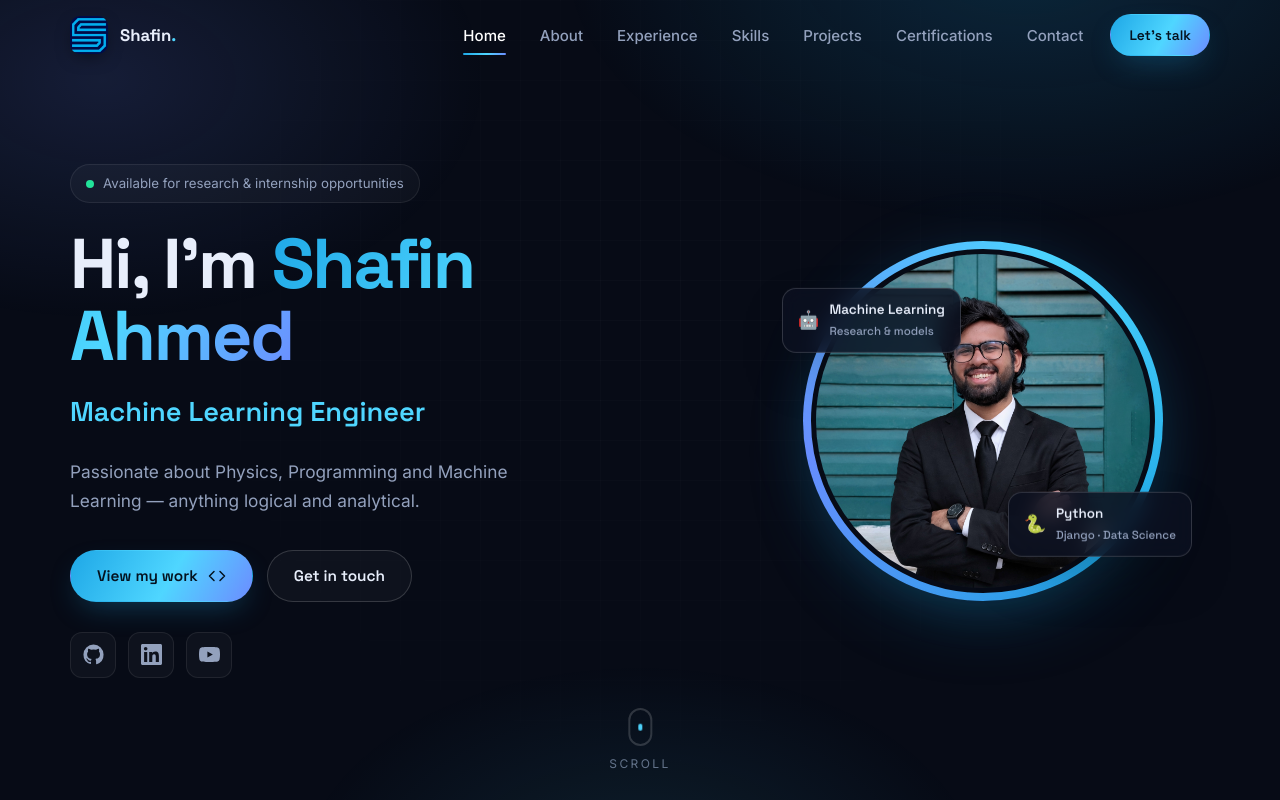
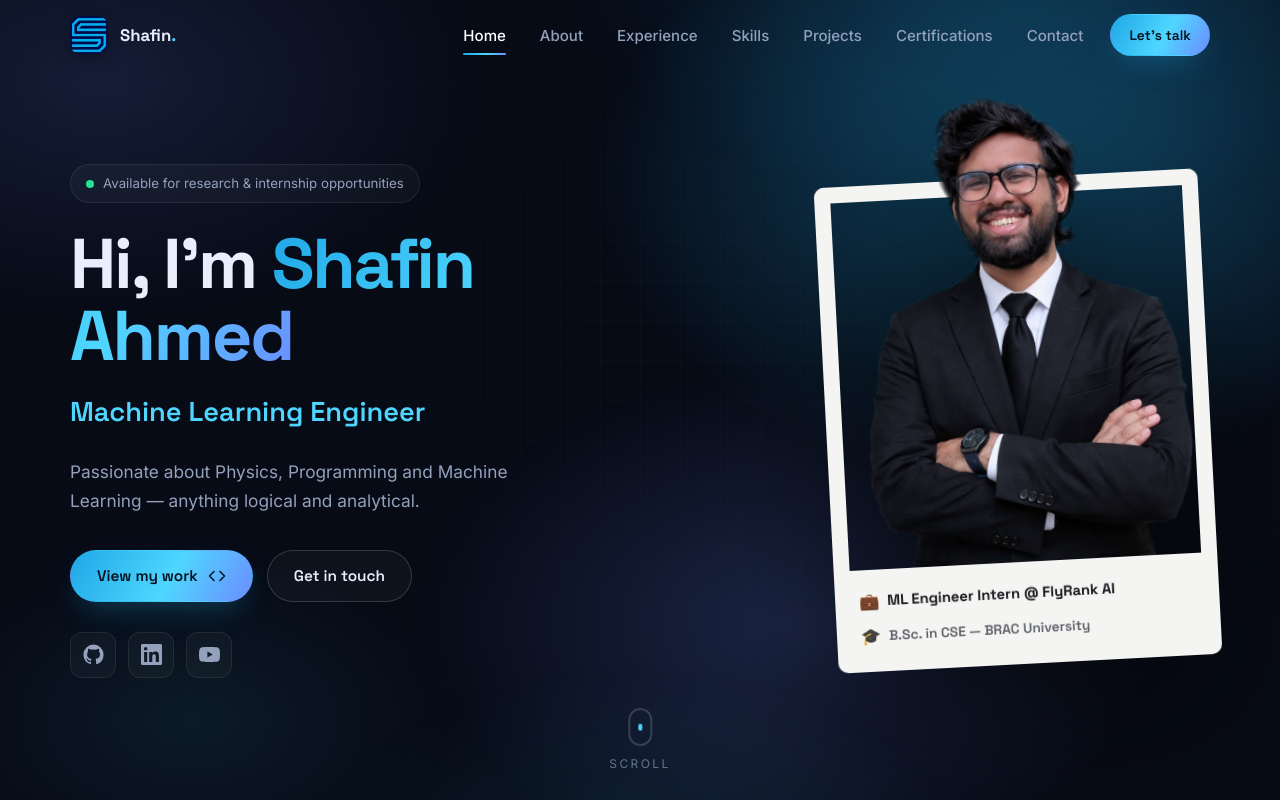
Before and after one commit to anothershafin/anothershafin.github.io, a plain HTML site: page index.html in a window 1280 px wide. Shown: the top 800 px of the page. Drawn offline with Linux system fonts and the light colour scheme.

Commit message:
Redesign hero with polaroid-style portrait
Replace the circular photo ring with a tilted polaroid card using a
transparent cutout image. Caption now pulls live from ABOUT.facts in
data.js instead of being hardcoded, keeping it in sync with the About
section.

```diff
--- a/assets/css/styles.css
+++ b/assets/css/styles.css
@@ -173,8 +173,15 @@ ul { list-style: none; }
 .progress { position: fixed; top: 0; left: 0; height: 3px; width: 0%; z-index: 200; background: var(--accent-grad); box-shadow: 0 0 12px var(--accent-glow); transition: width 0.1s linear; }
 
 /* ---------- Hero ---------- */
-.hero { min-height: 100vh; display: flex; align-items: center; padding-top: calc(var(--nav-h) + 30px); padding-bottom: 60px; position: relative; }
-.hero-grid { display: grid; grid-template-columns: 1.25fr 0.9fr; gap: 56px; align-items: center; width: 100%; }
+.hero { min-height: 100vh; display: flex; align-items: center; padding-top: calc(var(--nav-h) + 30px); padding-bottom: 60px; position: relative; overflow: hidden; }
+.hero-glow {
+  position: absolute; inset: 0; z-index: 0;
+  background:
+    radial-gradient(52% 58% at 80% 22%, rgba(30,167,230,0.38), transparent 65%),
+    radial-gradient(42% 45% at 62% 78%, rgba(108,140,255,0.20), transparent 70%),
+    radial-gradient(30% 30% at 15% 90%, rgba(79,214,255,0.08), transparent 70%);
+}
+.hero-grid { position: relative; z-index: 2; display: grid; grid-template-columns: 1.25fr 0.9fr; gap: 56px; align-items: center; }
 
 .hero-badge {
   display: inline-flex; align-items: center; gap: 9px;
@@ -204,32 +211,26 @@ ul { list-style: none; }
 .social-btn:hover { color: #fff; border-color: var(--accent); transform: translateY(-4px); background: rgba(30,167,230,0.1); box-shadow: 0 12px 24px -12px var(--accent-glow); }
 .social-btn svg { width: 21px; height: 21px; }
 
-/* Hero portrait */
-.hero-photo { justify-self: center; position: relative; }
-.hero-photo .ring {
-  position: relative; width: min(360px, 74vw); aspect-ratio: 1; border-radius: 50%;
-  padding: 8px; background: conic-gradient(from 140deg, var(--accent), var(--accent-3), var(--accent-2), var(--accent));
-  box-shadow: 0 30px 80px -30px var(--accent-glow);
+/* Hero portrait — polaroid */
+.hero-photo { justify-self: end; position: relative; }
+@keyframes floaty { 50% { transform: translateY(-16px); } }
+.polaroid {
+  width: min(30vw, 420px); margin-left: auto; transform: rotate(-3deg);
+  filter: drop-shadow(0 40px 70px rgba(0,0,0,0.6));
   animation: floaty 7s ease-in-out infinite;
 }
-.hero-photo .ring::before {
-  content: ""; position: absolute; inset: -30px; border-radius: 50%; z-index: -1;
-  background: radial-gradient(circle, var(--accent-glow), transparent 70%); filter: blur(20px);
+.polaroid-window {
+  position: relative; border: 16px solid #f4f4f2; border-bottom: 0;
+  border-radius: 10px 10px 0 0; aspect-ratio: 1/1; background: transparent; overflow: visible;
 }
-.hero-photo img { width: 100%; height: 100%; object-fit: cover; object-position: center 22%; border-radius: 50%; border: 5px solid var(--bg); background: var(--bg-soft); }
-@keyframes floaty { 50% { transform: translateY(-16px); } }
-
-.hero-chip {
-  position: absolute; display: flex; align-items: center; gap: 10px;
-  padding: 10px 15px; border-radius: 14px;
-  background: rgba(11, 17, 32, 0.82); backdrop-filter: blur(10px);
-  border: 1px solid var(--border-strong); box-shadow: var(--shadow);
-  font-size: 0.84rem; font-weight: 600; font-family: var(--font-head);
+.polaroid-window img {
+  position: absolute; left: 50%; bottom: 0; top: -46%; height: 146%; width: auto; max-width: none;
+  transform: translateX(-50%); object-fit: contain; object-position: bottom;
 }
-.hero-chip .ic { font-size: 1.1rem; }
-.hero-chip.c1 { top: 14%; left: -6%; animation: floaty 6s ease-in-out infinite; }
-.hero-chip.c2 { bottom: 12%; right: -8%; animation: floaty 6s ease-in-out infinite 1.5s; }
-.hero-chip small { display: block; color: var(--muted); font-weight: 500; font-size: 0.72rem; }
+.polaroid-caption { background: #f4f4f2; border-radius: 0 0 10px 10px; padding: 18px 8px 22px 24px; }
+.polaroid-caption .cap-row { display: flex; align-items: center; gap: 8px; font-family: var(--font-head); font-weight: 700; font-size: 0.92rem; color: #1a1c22; }
+.polaroid-caption .cap-row.sub { margin-top: 8px; font-weight: 600; font-size: 0.86rem; color: #5b5e66; }
+.polaroid-caption .ic { font-size: 1rem; }
 
 .scroll-cue { position: absolute; bottom: 26px; left: 50%; transform: translateX(-50%); color: var(--faint); font-size: 0.75rem; letter-spacing: 0.2em; text-transform: uppercase; display: flex; flex-direction: column; align-items: center; gap: 8px; }
 .scroll-cue .mouse { width: 24px; height: 38px; border: 2px solid var(--border-strong); border-radius: 14px; position: relative; }
@@ -430,12 +431,12 @@ ul { list-style: none; }
 /* ---------- Responsive ---------- */
 @media (max-width: 900px) {
   .hero-grid { grid-template-columns: 1fr; gap: 40px; text-align: center; }
-  .hero-photo { order: -1; }
+  .hero-photo { order: -1; justify-self: center; }
+  .polaroid { width: min(60vw, 320px); margin-inline: auto; }
   .hero-actions, .hero-socials, .hero-badge { justify-content: center; }
   .hero-tagline { margin-inline: auto; }
   .about-grid { grid-template-columns: 1fr; gap: 34px; }
   .contact-wrap { grid-template-columns: 1fr; }
-  .hero-chip.c1 { left: 0; } .hero-chip.c2 { right: 0; }
 }
 @media (max-width: 720px) {
   .nav-links {
@@ -456,7 +457,6 @@ ul { list-style: none; }
 }
 @media (max-width: 460px) {
   .projects-grid, .cert-grid { grid-template-columns: 1fr; }
-  .hero-chip { display: none; }
   .btn { width: 100%; justify-content: center; }
   .hero-actions { flex-direction: column; }
 }
--- a/assets/js/main.js
+++ b/assets/js/main.js
@@ -77,6 +77,18 @@
         ${resumeBtn}
       </div>
       <div class="hero-socials reveal d4">${socials}</div>`;
+  }
+
+  function renderHeroPolaroid() {
+    const box = $("#polaroid-caption");
+    if (!box) return;
+    const factByLabel = (label) => ABOUT.facts.find((f) => f.label === label);
+    const rows = [factByLabel("Currently"), factByLabel("Education")].filter(Boolean);
+    box.innerHTML = rows
+      .map(
+        (f, i) => `<div class="cap-row${i > 0 ? " sub" : ""}"><span class="ic">${f.icon}</span> ${esc(f.value)}</div>`
+      )
+      .join("");
   }
 
   function renderAbout() {
@@ -338,6 +350,7 @@
   /* ---------- boot ---------- */
   document.addEventListener("DOMContentLoaded", () => {
     renderHero();
+    renderHeroPolaroid();
     renderAbout();
     renderExperience();
     renderSkills();
--- a/index.html
+++ b/index.html
@@ -51,15 +51,17 @@
 
   <main>
     <!-- ===================== HERO ===================== -->
-    <section class="hero container" id="home">
-      <div class="hero-grid">
+    <section class="hero" id="home">
+      <div class="hero-glow"></div>
+      <div class="hero-grid container">
         <div id="hero-content"><!-- rendered by main.js --></div>
         <div class="hero-photo reveal d2">
-          <div class="ring">
-            <img src="assets/img/Linkedin DP Squared.jpg" alt="Portrait of Shafin Ahmed" />
+          <div class="polaroid">
+            <div class="polaroid-window">
+              <img src="assets/img/DP_wbg_2.png" alt="Portrait of Shafin Ahmed" />
+            </div>
+            <div class="polaroid-caption" id="polaroid-caption"><!-- rendered by main.js --></div>
           </div>
-          <div class="hero-chip c1"><span class="ic">🤖</span><span>Machine Learning<small>Research &amp; models</small></span></div>
-          <div class="hero-chip c2"><span class="ic">🐍</span><span>Python<small>Django · Data Science</small></span></div>
         </div>
       </div>
       <a href="#about" class="scroll-cue" aria-label="Scroll down">
```
Also changed, not shown: assets/img/DP_wbg_2.png (added), 1 other file.
